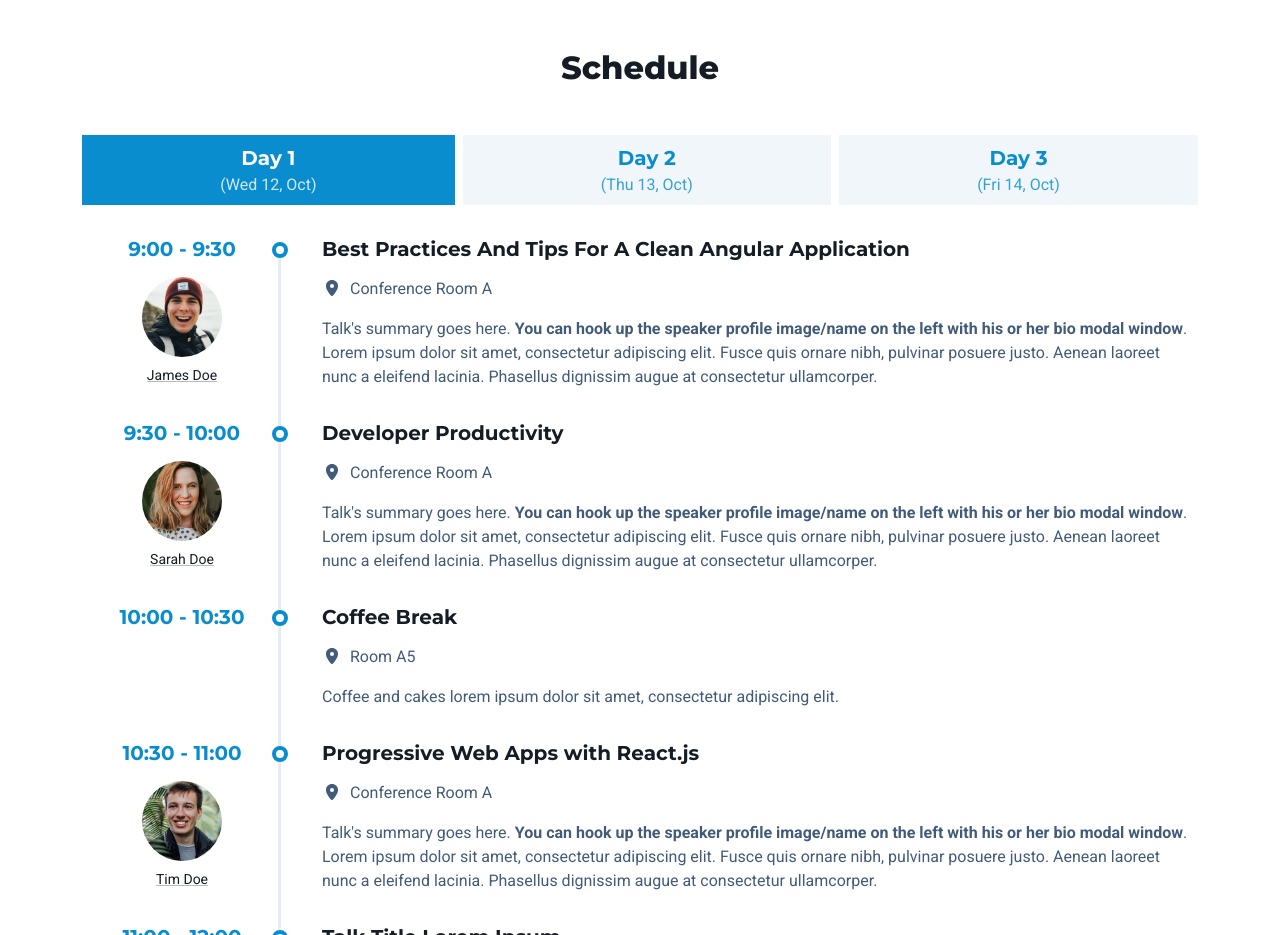
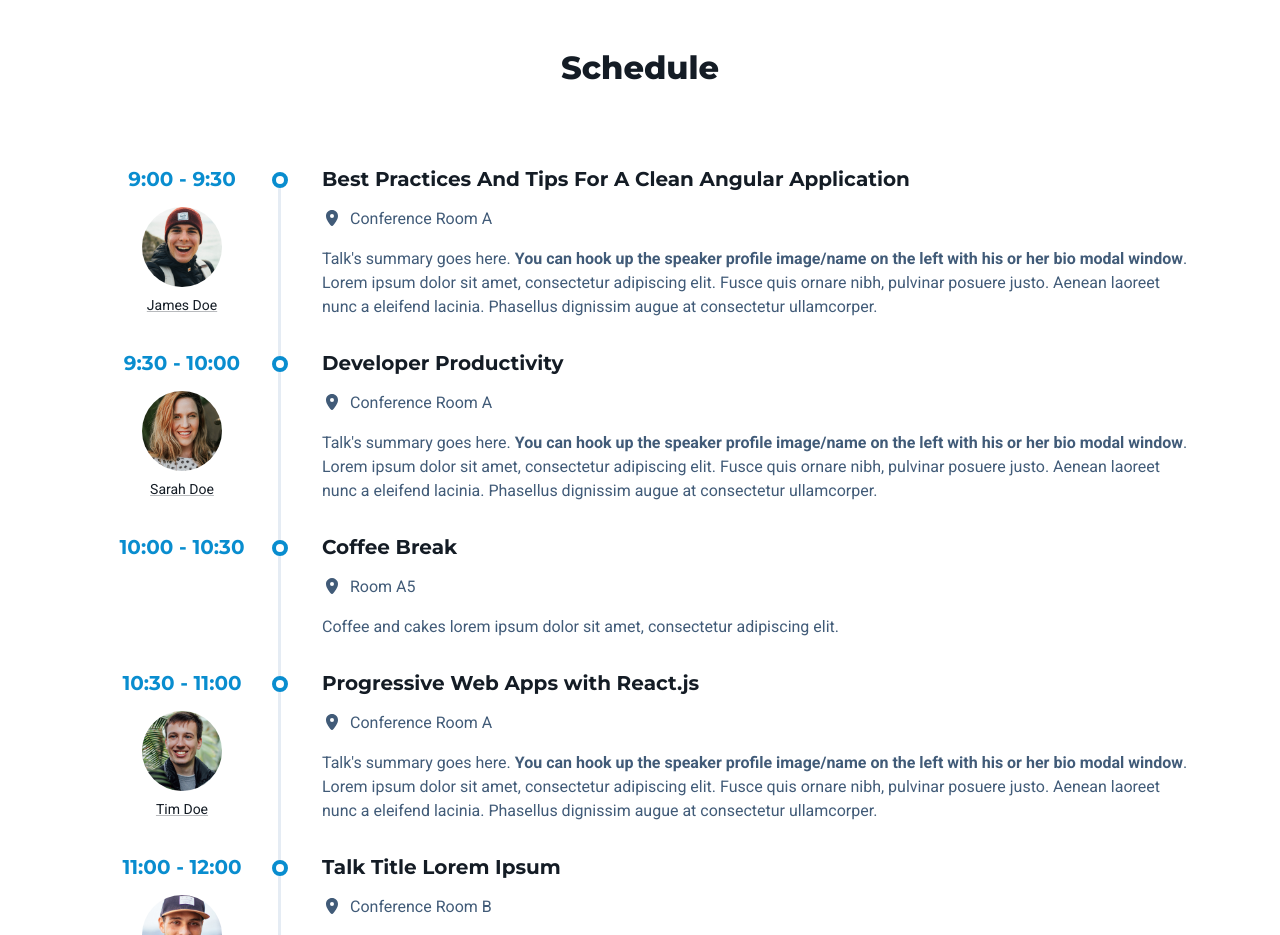
Before and after one commit to xriley/DevConf-Theme, a plain HTML site: page index.html in a window 1280 px wide. Shown: the part 4500-5435 px from the top of the page. Drawn offline with Linux system fonts and the light colour scheme.

Commit message:
schedule removed

```diff
--- a/index.html
+++ b/index.html
@@ -351,7 +351,7 @@
 			<h3 class="section-heading text-center mb-5">Schedule</h3>
 
 			<!-- Nav tabs -->
-			<ul class="schedule-nav nav nav-pills nav-fill" id="myTab" role="tablist">
+			<!-- <ul class="schedule-nav nav nav-pills nav-fill" id="myTab" role="tablist">
 				<li class="nav-item me-2">
 					<a class="nav-link active" id="tab-1" data-bs-toggle="tab" href="#tab-1-content" role="tab" aria-controls="tab-1-content" aria-selected="true">
 						<span class="heading">Day 1</span>
@@ -370,7 +370,7 @@
 						<span class="meta">(Fri 14, Oct)</span>
 					</a>
 				</li>
-			</ul>
+			</ul> -->
 
 			<!-- Tab panes -->
 			<div class="schedule-tab-content tab-content">
```
